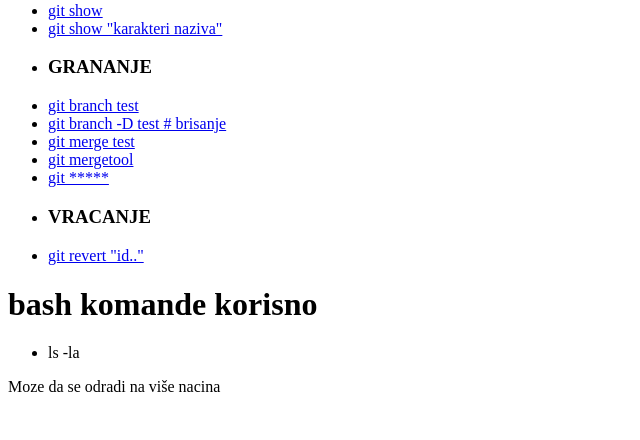
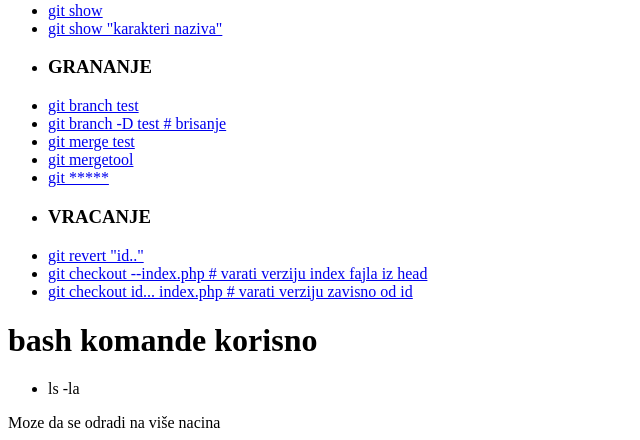
Before and after one commit to meddooo2/magic_git_gh, a PHP site: page / in a window 1280 px wide. Shown: the part 485-925 px from the top of the page, without its empty margins (0-640 px from the left). Before the commit the page ends 877 px from the top, so only its background shows below. Run offline with PHP 8.4, Linux system fonts and the light colour scheme.

Commit message:
okk test

```diff
--- a/index.php
+++ b/index.php
@@ -31,6 +31,8 @@
 		<li><a href="#">git ***** </a></li>
 		<li><h3>VRACANJE</h3></li>
 		<li><a href="#">git  revert "id.."</a></li>
+		<li><a href="#">git  checkout --index.php  # varati verziju index fajla iz head</a></li>
+		<li><a href="#">git  checkout id... index.php  # varati verziju zavisno od id</a></li>
 	</ul>
 
 
```
